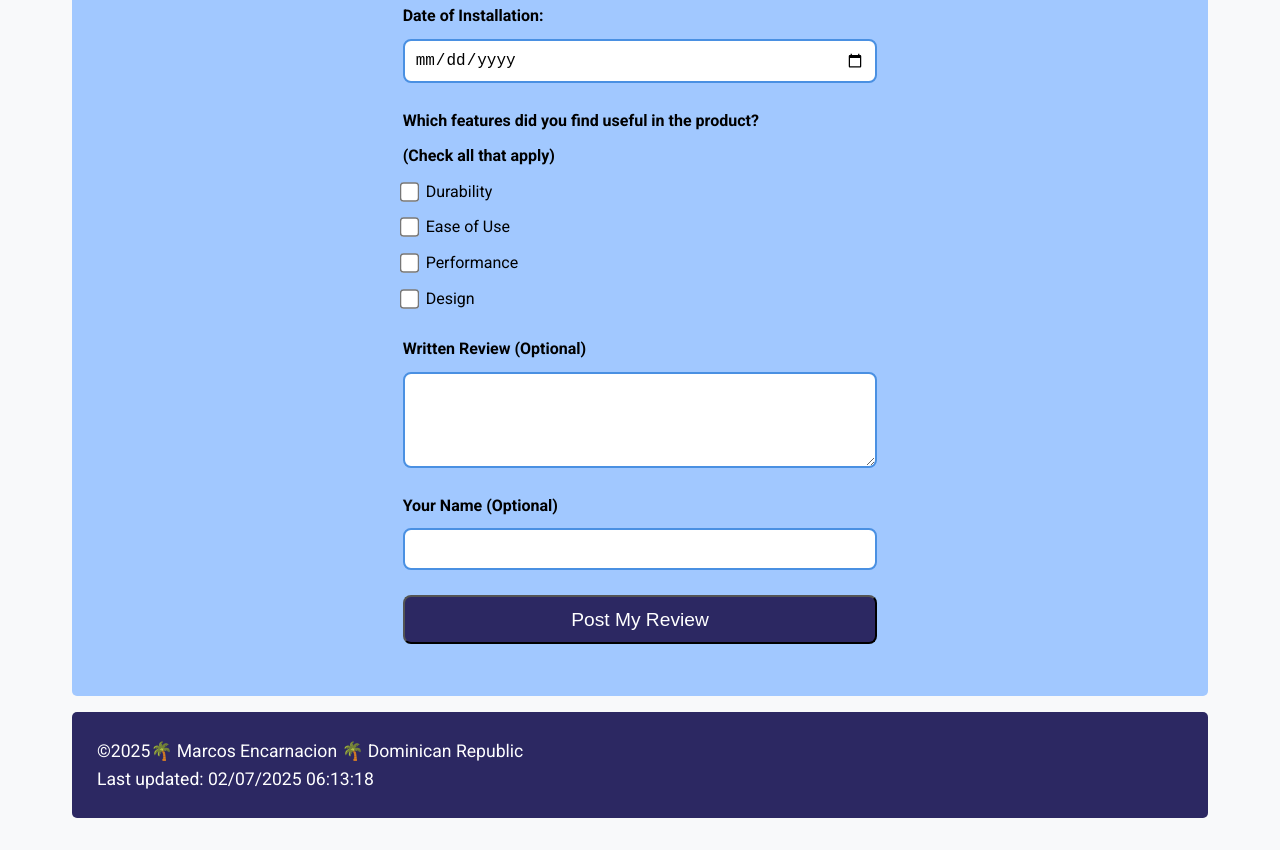
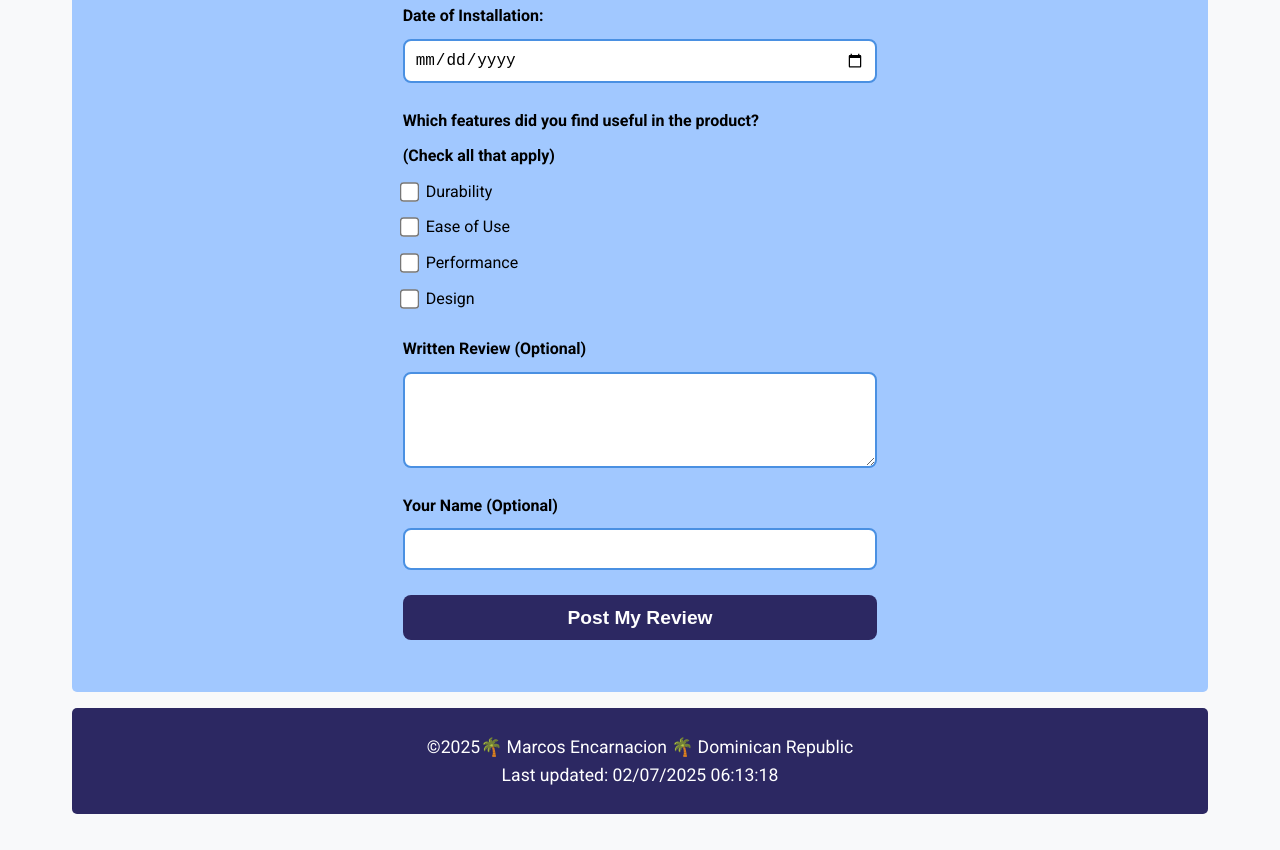
Before and after one commit to marcosencarnacion/wdd131, a plain HTML site: page form.html in a window 1280 px wide. Shown: the part 400-1250 px from the top of the page. Drawn offline with nearby package versions, Linux system fonts and the light colour scheme.

Commit message:
adjusted footer and submit button

```diff
--- a/styles/form-desktop.css
+++ b/styles/form-desktop.css
@@ -113,9 +113,17 @@ input[type="submit"] {
     background-color: #2C2862;
     color: #ffffff;
     font-size: 1.2rem;
+    font-weight: bold;
+    border: none;
     border-radius: 8px;
     padding: 0.7rem;
     width: 100%;
+    cursor: pointer;
+    transition: background-color 0.3s ease-out;
+}
+
+input[type="submit"]:hover {
+    background-color: #0056b3;
 }
 
 
@@ -127,12 +135,10 @@ footer {
     border-radius: 5px;
     margin-top: 1rem;
     width: 100%;
+    display: flex;
+    flex-direction: column;
     justify-content: center;
     align-items: center;
     box-sizing: border-box;
     font-size: 1.1rem;
 }
-
-footer p {
-    text-align: center;
-}
--- a/styles/form-mobile.css
+++ b/styles/form-mobile.css
@@ -108,6 +108,7 @@
         margin-top: 1rem;
         width: 100%;
         display: flex;
+        flex-direction: column;
         justify-content: center;
         align-items: center;
         box-sizing: border-box;
```
Also changed, not shown: scripts/form.js (line endings or trailing spaces).
